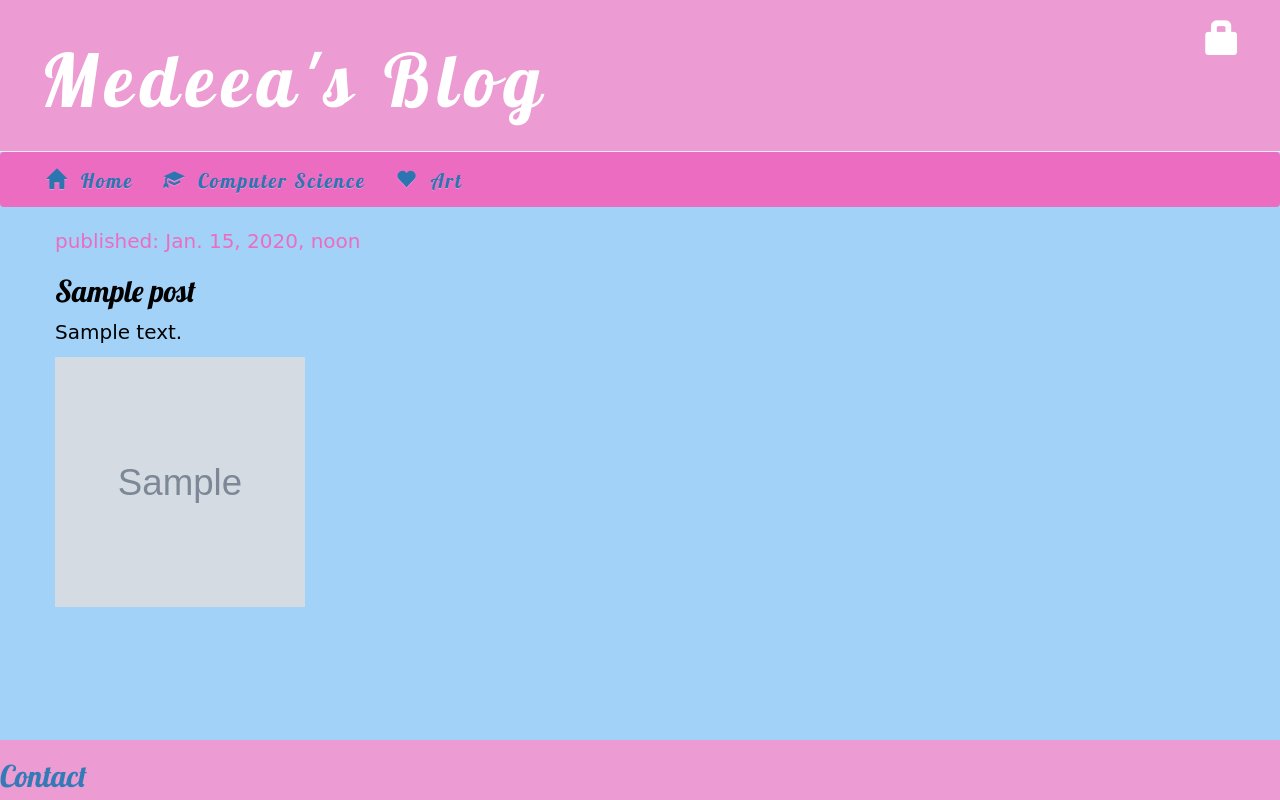
After one commit to MedeeaZ/my-first-blog, a Django app: page /cs/ in a window 1280 px wide. The commit adds this page. Run offline with Django 3.2, Linux system fonts and the light colour scheme; tables that the repository leaves empty hold one stand-in row (values such as "Sample post"); grey boxes marked "Sample" are stand-in pictures; some libraries are stand-ins or nearby versions; some web fonts are replaced.

Commit message:
I added a Cs/Art tag and created the pages for each category

```diff
--- a/mysite/blog/forms.py
+++ b/mysite/blog/forms.py
@@ -5,4 +5,4 @@ class PostForm(forms.ModelForm):
 
     class Meta:
         model = Post
-        fields = ('title', 'text', 'picture')
+        fields = ('title', 'text', 'picture', 'tag')
--- a/mysite/blog/models.py
+++ b/mysite/blog/models.py
@@ -4,9 +4,16 @@ from django.utils import timezone
 
 
 class Post(models.Model):
+    Cs = 'CS'
+    Art = 'AR'
+    CHOICES = [
+        (Cs, 'Computer Science'),
+        (Art, 'Art')
+    ]
     author = models.ForeignKey(settings.AUTH_USER_MODEL, on_delete=models.CASCADE)
     title = models.CharField(max_length=200)
     text = models.TextField()
+    tag = models.CharField(max_length=2, choices=CHOICES, default=Cs)
     picture = models.ImageField(blank = True, null = True)
     created_date = models.DateTimeField(default=timezone.now)
     published_date = models.DateTimeField(blank=True, null=True)
--- a/mysite/blog/templates/blog/base.html
+++ b/mysite/blog/templates/blog/base.html
@@ -52,12 +52,12 @@
                             </a>
                         </li>
                         <li class="">
-                            <a href="#" >
+                            <a href="{% url 'post_cs' %}" >
                                   <span class="glyphicon glyphicon-education" aria-hidden="true"></span>&nbsp; Computer Science
                               </a>
                           </li>
                           <li class="">
-                            <a href="#" >
+                            <a href="{% url 'post_art' %}" >
                                   <span class="glyphicon glyphicon-heart" aria-hidden="true"></span>&nbsp; Art
                               </a>
                           </li>
--- /dev/null
+++ b/mysite/blog/templates/blog/post_cs.html
@@ -0,0 +1,16 @@
+{% extends 'blog/base.html' %}
+
+{% block content %}
+{% for post in posts %}
+<div class="post">
+    <div class="date">
+        <p>published: {{ post.published_date }}</p>
+    </div>
+    <h2><a href="{% url 'post_detail' pk=post.pk %}">{{ post.title }}</a></h2>
+    <p>{{ post.text|linebreaksbr }}</p>
+    {% if post.picture %}
+    <img src="{{post.picture.url}}" alt="No image" width = 250px height=250px>
+    {% endif %}
+</div>
+{% endfor %}
+{% endblock %}
--- a/mysite/blog/urls.py
+++ b/mysite/blog/urls.py
@@ -14,5 +14,7 @@ urlpatterns = [
     path('drafts/', views.post_draft_list, name='post_draft_list'),
     path('post/<pk>/publish/', views.post_publish, name = 'post_publish'),
     path('post/<pk>/remove/', views.post_remove, name='post_remove'),
+    path('cs/', views.post_cs, name='post_cs'),
+    path('art/', views.post_art, name='post_art'),
 
 ] + static(settings.MEDIA_URL, document_root = settings.MEDIA_ROOT)
--- a/mysite/blog/views.py
+++ b/mysite/blog/views.py
@@ -7,6 +7,16 @@ from .models import Post
 def post_list(request):
     posts = Post.objects.filter(published_date__lte = timezone.now()).order_by('published_date')
     return render(request, 'blog/post_list.html', {'posts':posts})
+
+def post_cs(request):
+    inposts = Post.objects.filter(tag__contains='Cs').order_by('published_date')
+    posts = inposts.filter(published_date__lte = timezone.now())
+    return render(request, 'blog/post_cs.html', {'posts':posts})
+
+def post_art(request):
+    inposts = Post.objects.filter(tag__contains='Ar').order_by('published_date')
+    posts = inposts.filter(published_date__lte = timezone.now())
+    return render(request, 'blog/post_art.html', {'posts':posts})
 
 def post_detail(request, pk):
     post = get_object_or_404(Post, pk=pk)
```
Also changed, not shown: mysite/blog/templates/blog/post_art.html (added, +16 -0 lines), mysite/blog/migrations/0006_post_tag.py (added).
